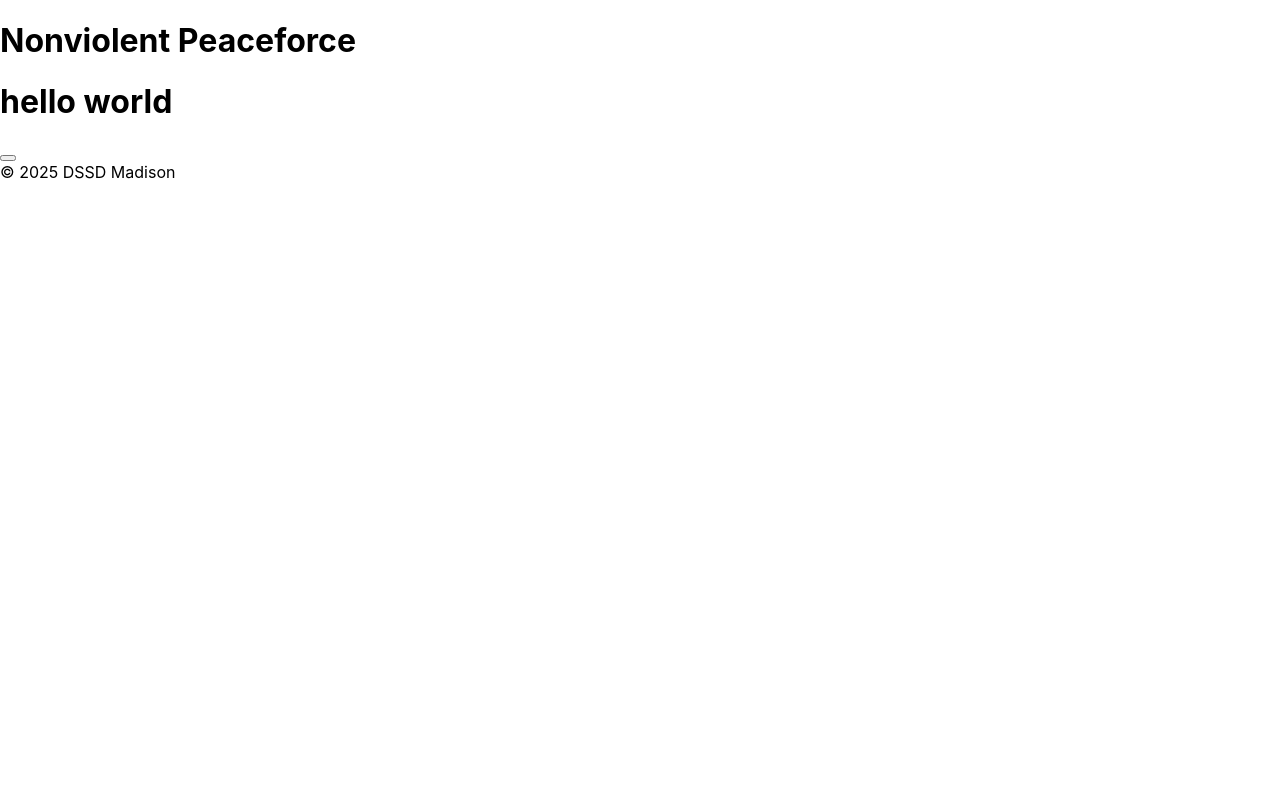
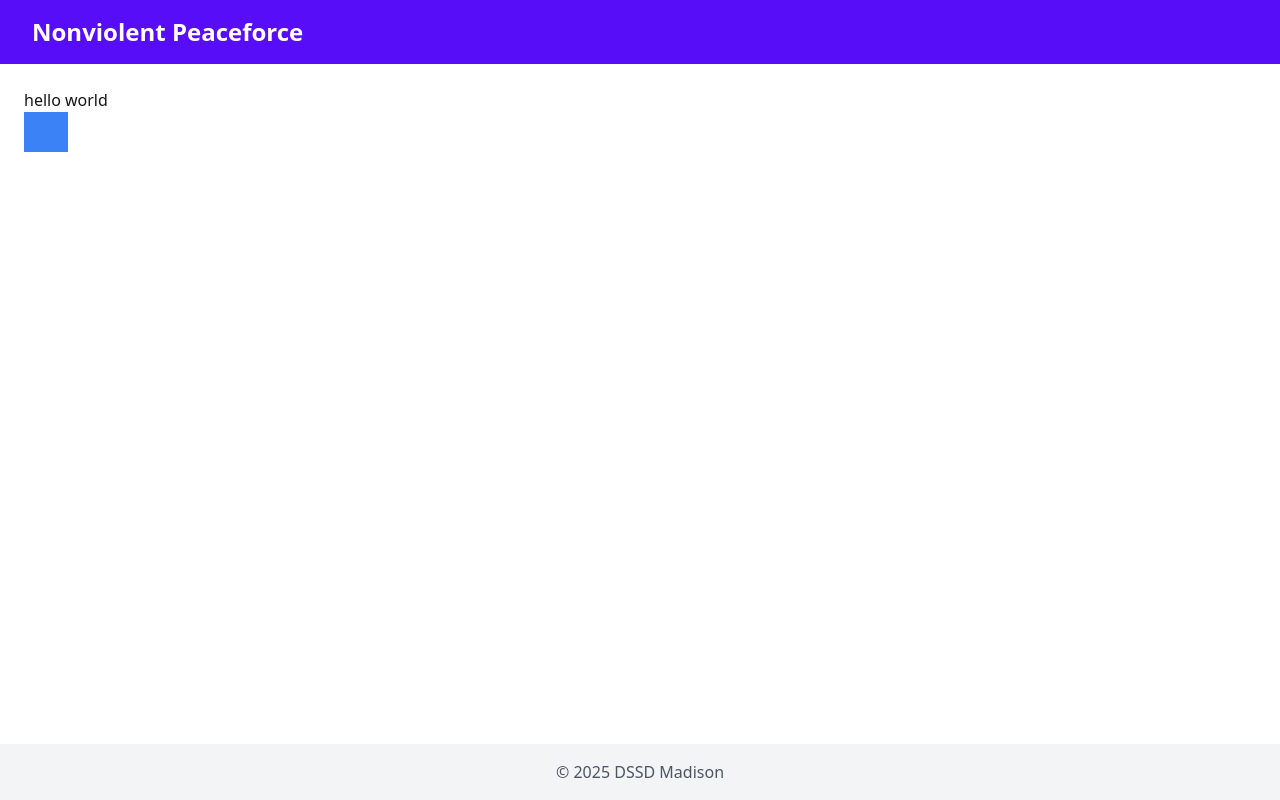
Before and after one commit to cornershopcreative/Nonviolent-Peaceforce, a React (Vite) app in the folder frontend/: page / in a window 1280 px wide. Built offline with nearby package versions, Linux system fonts and the light colour scheme.

Commit message:
fix tailwind, begin navigation

```diff
--- a/frontend/src/index.css
+++ b/frontend/src/index.css
@@ -1,13 +1,3 @@
-body {
-  margin: 0;
-  font-family: -apple-system, BlinkMacSystemFont, 'Segoe UI', 'Roboto', 'Oxygen',
-    'Ubuntu', 'Cantarell', 'Fira Sans', 'Droid Sans', 'Helvetica Neue',
-    sans-serif;
-  -webkit-font-smoothing: antialiased;
-  -moz-osx-font-smoothing: grayscale;
-}
-
-code {
-  font-family: source-code-pro, Menlo, Monaco, Consolas, 'Courier New',
-    monospace;
-}
+@tailwind base;
+@tailwind components;
+@tailwind utilities;
--- a/frontend/src/pages/Home.jsx
+++ b/frontend/src/pages/Home.jsx
@@ -1,13 +1,15 @@
 import { useNavigate } from "react-router-dom";
 import React, { useState, useRef, useEffect, Children } from "react";
 const Home = () => {
+    const navigate = useNavigate();
     const onClick = () => {
         console.log("hello") // to navigation
+        navigate(`/about`);
     }
 
     return (
         <div><h1 className="">hello world</h1>
-        <button onClick={onClick} className="w-11 h-10"></button></div>
+        <button onClick={onClick} className="w-11 h-10 bg-blue-500"></button></div>
     );
 };
 
```
